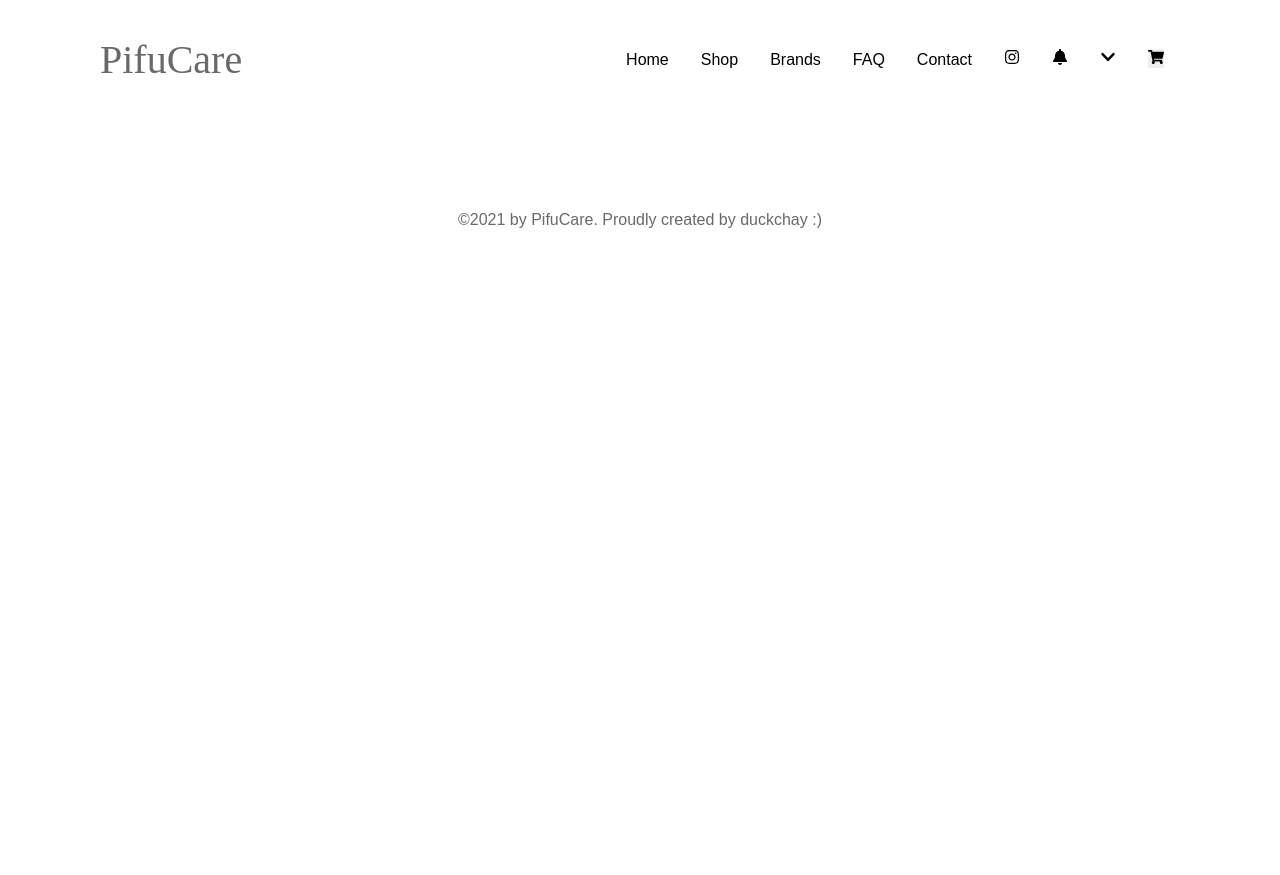
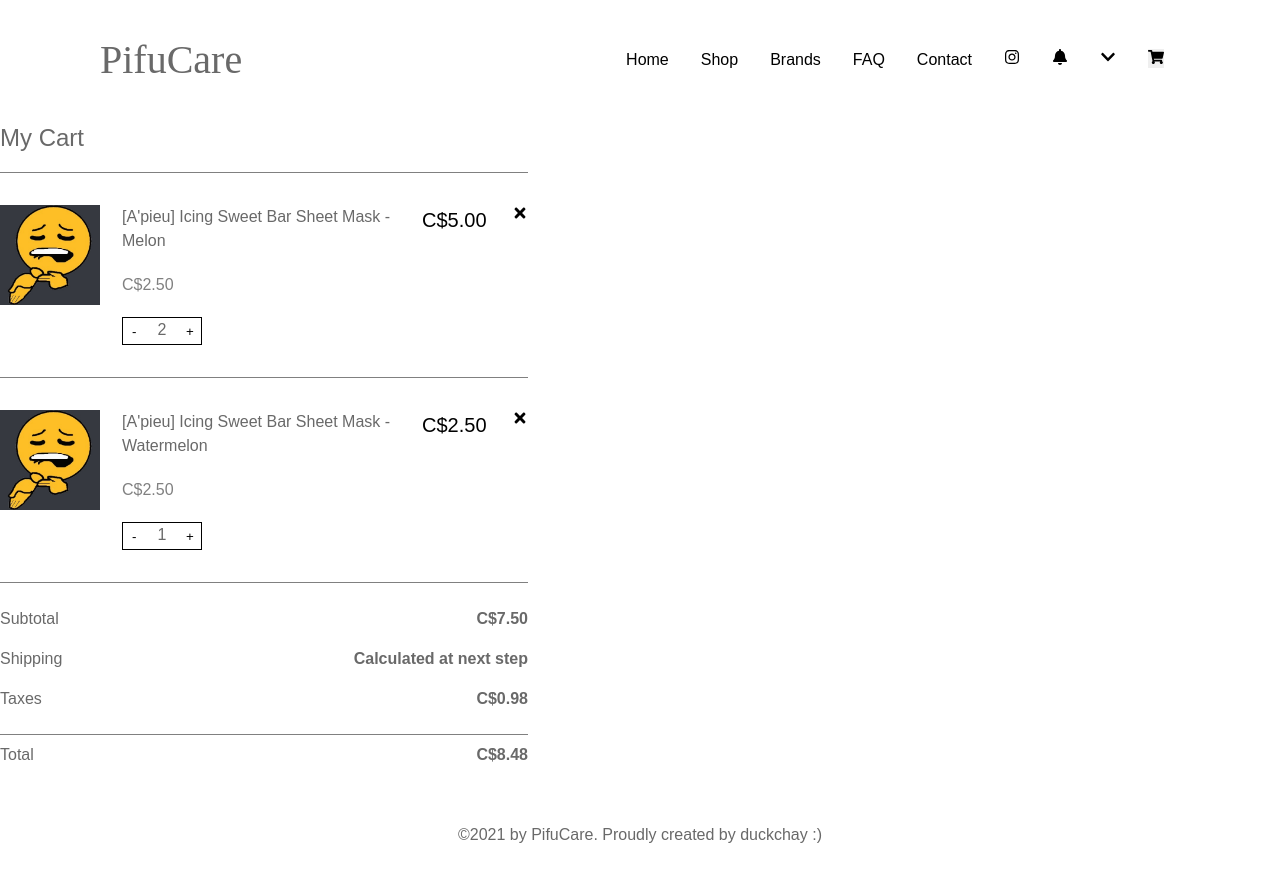
Before and after one commit to DavidLoi/pifucare, a React (Create React App) app: page /checkout in a window 1280 px wide. Before the commit the page ends 800 px from the top, so only its background shows below. Built offline with nearby package versions, Linux system fonts and the light colour scheme.

Commit message:
Added checkout cart component

```diff
--- a/src/App.js
+++ b/src/App.js
@@ -9,7 +9,7 @@
 import Brands from "./pages/Brands";
 import FAQ from "./pages/FAQ";
 import Contact from "./pages/Contact";
-import Checkout from "./pages/Checkout";
+import Checkout from "./components/Checkout";
 import SingleBrand from "./pages/SingleBrand";
 import SingleProduct from "./pages/SingleProduct";
 
@@ -40,14 +40,14 @@
           <Route path="/contact">
             <Contact />
           </Route>
+          <Route path="/checkout">
+            <Checkout />
+          </Route>
           <Route exact path="/:brand">
             <SingleBrand />
           </Route>
           <Route path="/:brand/:name/:id">
             <SingleProduct />
-          </Route>
-          <Route path="/checkout">
-            <Checkout />
           </Route>
         </Switch>
       </ScrollToTop>
--- a/src/components/Cart.js
+++ b/src/components/Cart.js
@@ -6,7 +6,6 @@
 
 const Cart = () => {
   const { isCartOpen, closeCart, cart } = useGlobalContext();
-  console.log(cart);
 
   return (
     <div>
@@ -37,7 +36,9 @@
           </div>
           <div className="cart-footer">
             <Link to="/checkout">
-              <button className="btn-rect">Checkout</button>
+              <button className="btn-rect" onClick={closeCart}>
+                Checkout
+              </button>
             </Link>
           </div>
         </div>
--- a/src/components/CartItem.js
+++ b/src/components/CartItem.js
@@ -1,15 +1,20 @@
 import React from "react";
+import { Link } from "react-router-dom";
 import { useGlobalContext } from "../context";
 import data from "../data/ProductInfo";
 
 const CartItem = ({ cartItem }) => {
-  const { increase, decrease, remove } = useGlobalContext();
+  const { increase, decrease, remove, closeCart } = useGlobalContext();
   const item = data.find((item) => item.id === cartItem.id);
   return (
     <div className="cartItem">
-      <button className="cartItem-btn">
+      <Link
+        className="cartItem-btn"
+        to={`/${item.brand}/${item.name}/${item.id}`}
+        onClick={closeCart}
+      >
         <img className="cartItem-img" src={item.image} alt={item.name} />
-      </button>
+      </Link>
       <div className="cartItem-content">
         <p className="cartItem-name">
           [{item.brand}] {item.name}
@@ -34,7 +39,7 @@
         </div>
       </div>
       <button className="cartItem-remove" onClick={() => remove(cartItem.id)}>
-        X
+        x
       </button>
     </div>
   );
--- /dev/null
+++ b/src/components/Checkout.js
@@ -0,0 +1,81 @@
+import React, { useState } from "react";
+import CheckoutItem from "./CheckoutItem";
+import { useGlobalContext } from "../context";
+
+const Checkout = () => {
+  const [showEmail, setShowEmail] = useState(false);
+  const [showDiscount, setShowDiscount] = useState(false);
+  const { cart } = useGlobalContext();
+  let subTotal = 0;
+  for (let i = 0; i < cart.items.length; i++) {
+    let item = cart.items[i];
+    subTotal += item.amount * item.cost;
+  }
+  let taxes = Math.round(subTotal * 13) / 100;
+  let total = Math.round(subTotal * 113) / 100;
+
+  return (
+    // <div className="checkout-container">
+    <div className="checkout">
+      <p className="checkout-title">My Cart</p>
+      <ul>
+        {cart.items.map((item) => {
+          return <CheckoutItem checkoutItem={item} />;
+        })}
+      </ul>
+      <div className="checkout-info">
+        <div className="checkout-subtotal">
+          <dl>
+            <dt>Subtotal</dt>
+            <dd>C${subTotal.toFixed(2)}</dd>
+            <dt>Shipping</dt>
+            <dd>Calculated at next step</dd>
+            <dt>Taxes</dt>
+            <dd>C${taxes.toFixed(2)}</dd>
+          </dl>
+        </div>
+        <div className="checkout-total">
+          <dl>
+            <dt>Total</dt>
+            <dd>C${total.toFixed(2)}</dd>
+          </dl>
+        </div>
+      </div>
+      {/* <input
+          className="checkout-discount"
+          type="text"
+          placeholder="Discount Code"
+        />
+        <button className="checkout-applyDiscount">Apply</button>
+      </div>
+      <div className="checkout-summary">
+        <p className="checkout-title">Order Summary</p>
+        <div className="checkout-info">
+          <dl>
+            <dt>Subtotal</dt>
+            <dd>C${subTotal.toFixed(2)}</dd>
+          </dl>
+        </div>
+        <dl>
+          <dt>Total</dt>
+          <dd>C${total.toFixed(2)}</dd>
+        </dl>
+        <button
+          className="btn-rect checkout-btn"
+          onClick={() => setShowEmail(true)}
+        >
+          E-Transfer
+        </button>
+        {showEmail && (
+          <p className="checkout-email">
+            A message has been copied to your keyboard, either email us or DM us
+            on Instagram and we will reply with our E-transfer details after
+            your order has been confirmed!
+          </p>
+        )} */}
+    </div>
+    // </div>
+  );
+};
+
+export default Checkout;
--- /dev/null
+++ b/src/components/CheckoutItem.js
@@ -0,0 +1,52 @@
+import React from "react";
+import { FaTimes } from "react-icons/fa";
+import { Link } from "react-router-dom";
+import { useGlobalContext } from "../context";
+import data from "../data/ProductInfo";
+
+const CheckoutItem = ({ checkoutItem }) => {
+  const item = data.find((item) => item.id === checkoutItem.id);
+  const { increase, decrease, remove } = useGlobalContext();
+
+  return (
+    <div className="checkoutItem-container">
+      <Link
+        className="checkoutItem-btn"
+        to={`/${item.brand}/${item.name}/${item.id}`}
+      >
+        <img className="checkoutItem-img" src={item.image} alt={item.name} />
+      </Link>
+      <div className="checkoutItem-content">
+        <p>
+          [{item.brand}] {item.name}
+        </p>
+        <p className="checkoutItem-price">C${item.price}</p>
+        <div className="checkoutItem-quantity">
+          <button
+            onClick={() => {
+              decrease(checkoutItem.id);
+            }}
+          >
+            -
+          </button>
+          <p>{checkoutItem.amount}</p>
+          <button
+            onClick={() => {
+              increase(checkoutItem.id);
+            }}
+          >
+            +
+          </button>
+        </div>
+      </div>
+      <p className="checkoutItem-total">
+        C${(checkoutItem.amount * checkoutItem.cost).toFixed(2)}
+      </p>
+      <button className="checkoutItem-remove" onClick={() => remove(item.id)}>
+        <FaTimes />
+      </button>
+    </div>
+  );
+};
+
+export default CheckoutItem;
--- a/src/index.css
+++ b/src/index.css
@@ -703,10 +703,8 @@
   border-bottom: 1px solid gray;
 }
 .cartItem-btn {
-  background-color: white;
   width: 80px;
   height: 80px;
-  border: transparent;
 }
 .cartItem img {
   width: 80px;
@@ -749,3 +747,137 @@
 .cartItem:hover .cartItem-remove {
   opacity: 1;
 }
+
+/*
+===============
+Checkout
+===============
+*/
+.checkout-container {
+  width: 960px;
+  margin: 0 auto;
+  margin-top: 100px;
+  display: grid;
+  grid-template-columns: 528px 288px;
+  grid-column-gap: 52px;
+}
+.checkout {
+  width: 528px;
+}
+.checkout-title {
+  font-size: 24px;
+  padding-bottom: 16px;
+  border-bottom: 1px solid gray;
+  margin-bottom: 0px;
+}
+.checkout-discount {
+  width: 70%;
+  padding: 12px 20px;
+  margin: 32px 0;
+  border: 2px solid lightgray;
+  border-radius: 8px;
+  outline: none;
+}
+.checkout-discount:focus {
+  border: 2px solid darkolivegreen;
+  border-radius: 8px;
+}
+.checkout-discount:valid + .checkout-applyDiscount {
+  background: darkolivegreen;
+  color: white;
+}
+.checkout-applyDiscount {
+  width: 20%;
+  float: right;
+  padding: 12px 20px;
+  margin: 32px 0;
+  box-sizing: border-box;
+  border-radius: 8px;
+  background: transparent;
+  font-size: 16px;
+}
+.checkout-subtotal dl {
+  height: 136px;
+  margin-top: 16px;
+  border-bottom: 1px solid gray;
+}
+.checkout-info dt {
+  float: left;
+  clear: left;
+  margin: 8px 0;
+  line-height: 24px;
+}
+.checkout-info dd {
+  float: right;
+  font-weight: bold;
+  margin: 8px 0;
+  line-height: 24px;
+}
+.checkout-btn {
+  height: 48px;
+  width: 100%;
+  background: darkolivegreen;
+  color: white;
+  font-size: 24px;
+}
+.checkout-btn:hover {
+  background: white;
+  color: darkolivegreen;
+}
+
+/*
+===============
+CheckoutItem
+===============
+*/
+.checkoutItem-container {
+  display: grid;
+  grid-template-columns: 122px 300px 90px 16px;
+  padding: 32px 0px;
+  border-bottom: 1px solid gray;
+}
+.checkoutItem-btn {
+  width: 100px;
+  height: 100px;
+}
+.checkoutItem-img {
+  width: 100px;
+  height: 100px;
+  overflow: hidden;
+}
+.checkoutItem-container p {
+  width: 300px;
+}
+.checkoutItem-price {
+  color: gray;
+}
+.checkoutItem-quantity {
+  display: flex;
+  flex-direction: row;
+  width: 80px;
+  height: 28px;
+  border: 1px solid black;
+}
+.checkoutItem-quantity button {
+  width: 23px;
+  background: transparent;
+  border: transparent;
+}
+.checkoutItem-quantity p {
+  width: 34px;
+  text-align: center;
+}
+.checkoutItem-total {
+  font-size: 20px;
+  color: black;
+}
+.checkoutItem-remove {
+  height: 16px;
+  width: 12px;
+  background: transparent;
+  border: transparent;
+  font-size: 16px;
+}
+.checkout-email {
+  padding-top: 16px;
+}
--- a/src/pages/Checkout.js
+++ /dev/null
@@ -1,13 +0,0 @@
-import React from "react";
-
-const Checkout = () => {
-  console.log(1);
-  return (
-    <div>
-      <p>hello</p>
-      <h1>wew</h1>
-    </div>
-  );
-};
-
-export default Checkout;
```
